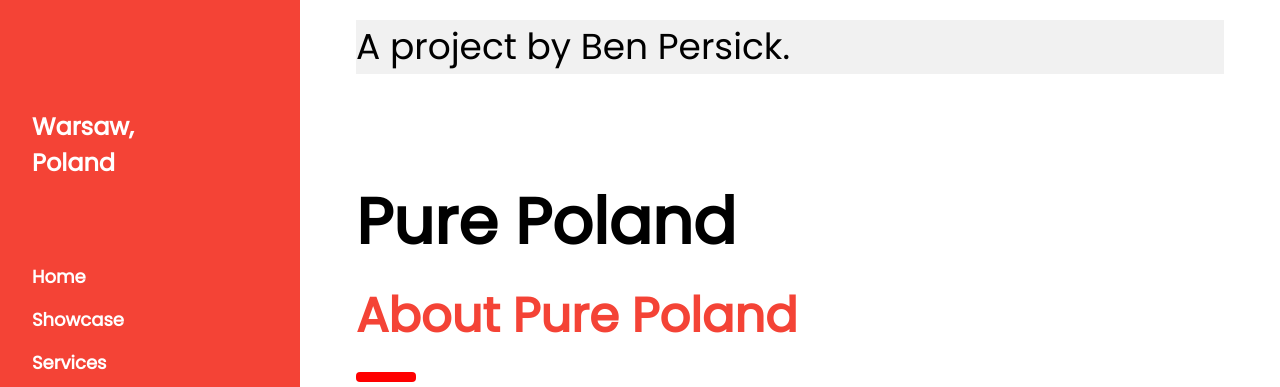
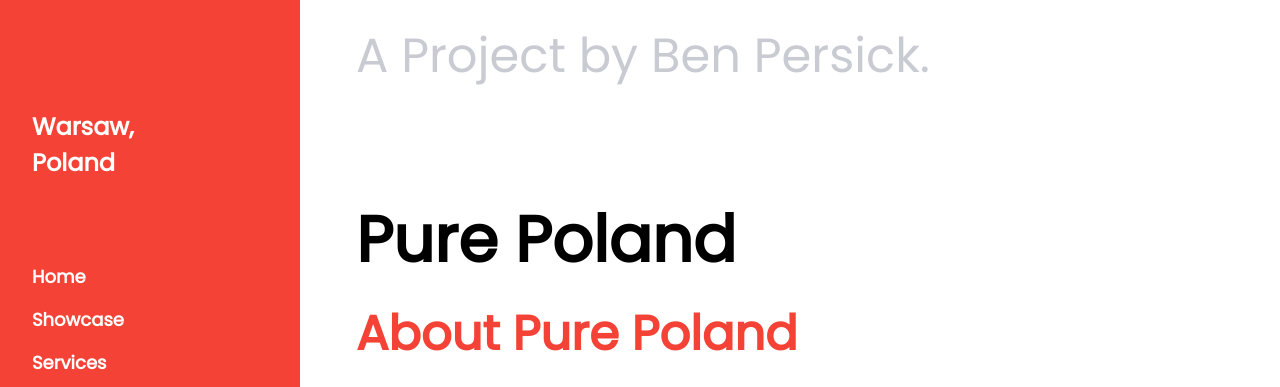
Before and after one commit to purepoland/purepoland.github.io, a plain HTML site: page index.html in a window 1280 px wide. Shown: the top 387 px of the page. Drawn offline with nearby package versions, Linux system fonts and the light colour scheme.

Commit message:
Better name formatting

```diff
--- a/index.html
+++ b/index.html
@@ -59,7 +59,9 @@
 
         <!-- My name & stuff -->
         <div class="w3-container" style="margin-top:10px">
-            <h1 class="w3-light-grey">A project by Ben Persick.</h1>
+            <h1>
+                <font color="#c8cbd1" size="12">A Project by Ben Persick.</font>
+            </h1>
         </div>
 
         <!-- Header -->
```
